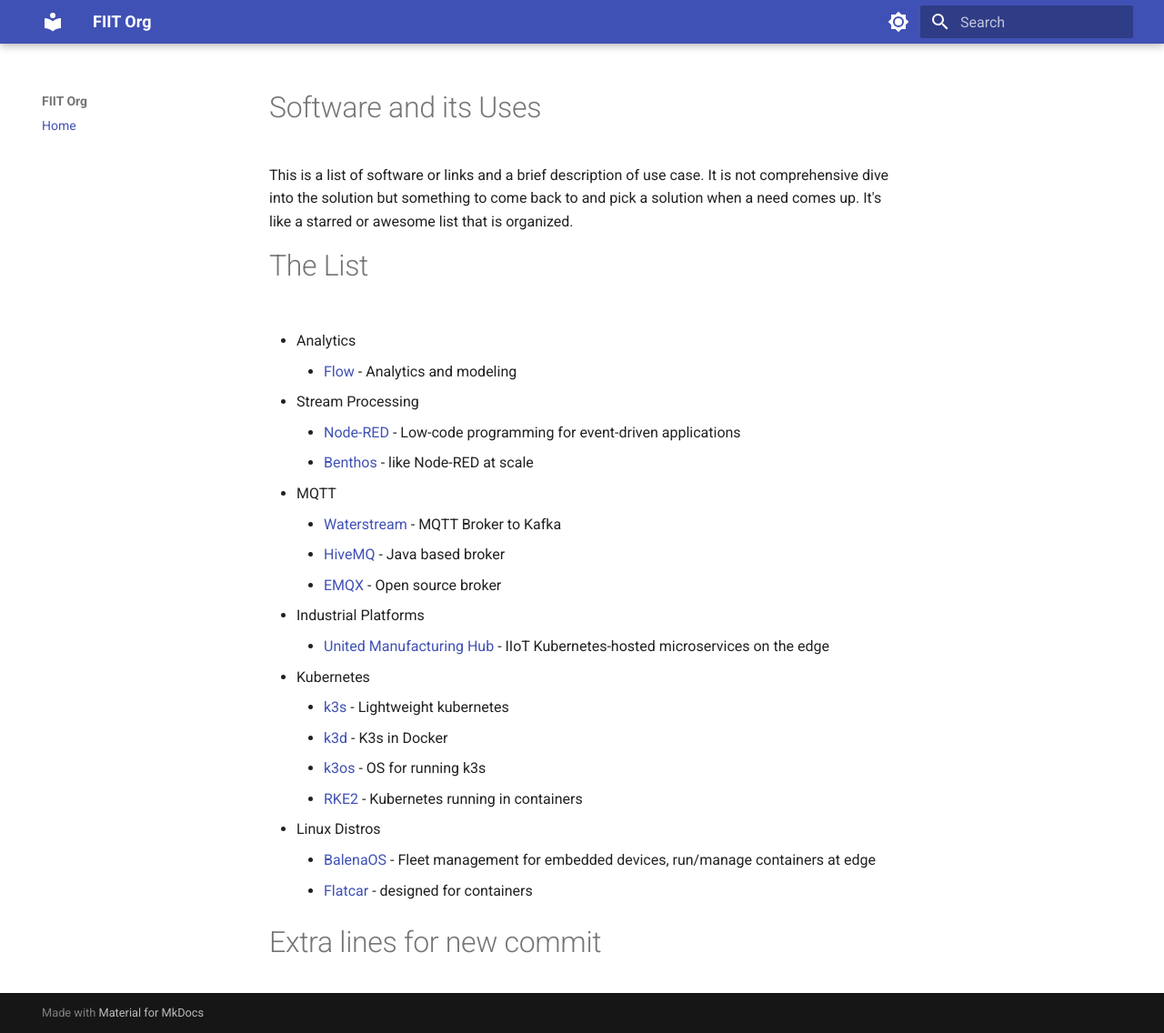
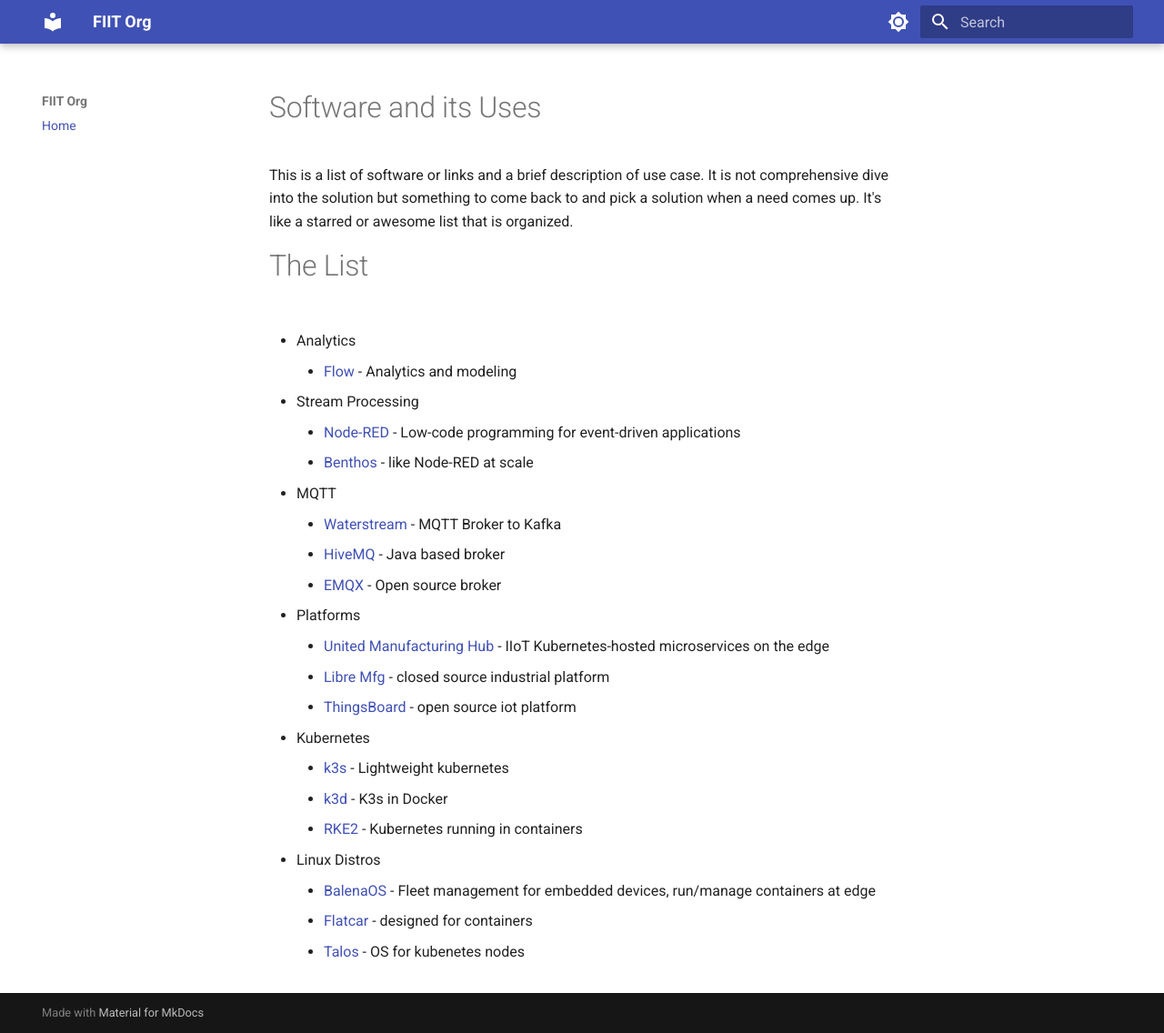
Before and after one commit to fiit-org/fiit-org.github.io, an MkDocs documentation site: the page built from docs/index.md, in a window 1280 px wide and 1136 px high. Shown: the whole window at 91% size. Built offline with MkDocs 1.6.1 and Material for MkDocs 9.7.7, drawn with Linux system fonts in a browser that asks for light colours.

Commit message:
Update platforms and OS
Signed-off-by: Travis Hunt <thunt-career@gmail.com>

```diff
--- a/docs/index.md
+++ b/docs/index.md
@@ -16,17 +16,17 @@
     - [HiveMQ](https://github.com/hivemq/hivemq-community-edition) - Java based broker
     - [EMQX](https://github.com/emqx/emqx) - Open source broker
 
-- Industrial Platforms
+- Platforms
     - [United Manufacturing Hub](https://www.umh.app/) - IIoT Kubernetes-hosted microservices on the edge
+    - [Libre Mfg](https://www.libremfg.com/) - closed source industrial platform
+    - [ThingsBoard](https://thingsboard.io/) - open source iot platform
 
 - Kubernetes
     - [k3s](https://github.com/k3s-io/k3s) - Lightweight kubernetes
     - [k3d](https://github.com/k3d-io/k3d) - K3s in Docker
-    - [k3os](https://github.com/rancher/k3os) - OS for running k3s
     - [RKE2](https://github.com/rancher/rke2) - Kubernetes running in containers
 
 - Linux Distros
     - [BalenaOS](https://www.balena.io/os) - Fleet management for embedded devices, run/manage containers at edge
     - [Flatcar](https://www.flatcar.org/) - designed for containers
-
-# Extra lines for new commit
+    - [Talos](https://www.talos.dev/) - OS for kubenetes nodes
```
